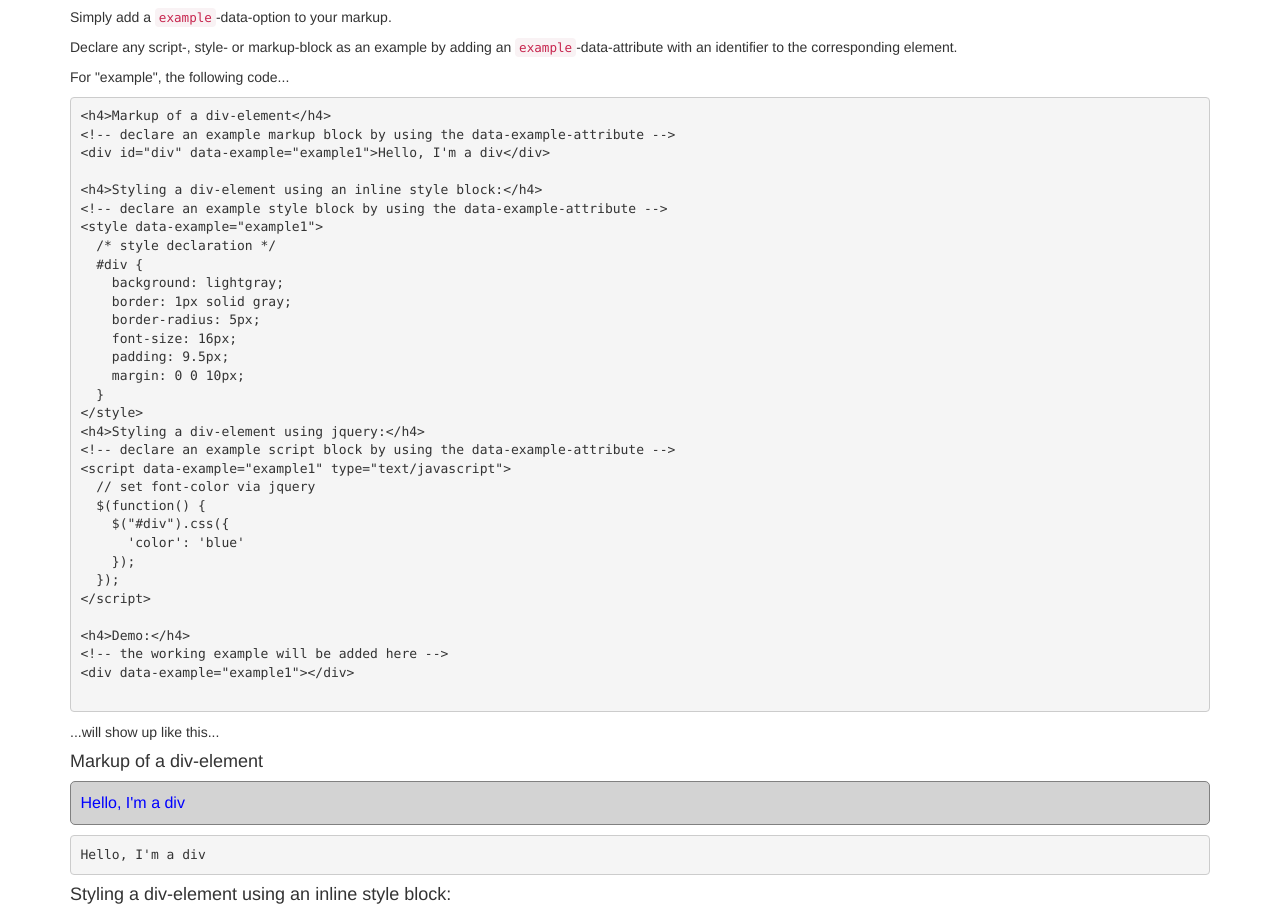
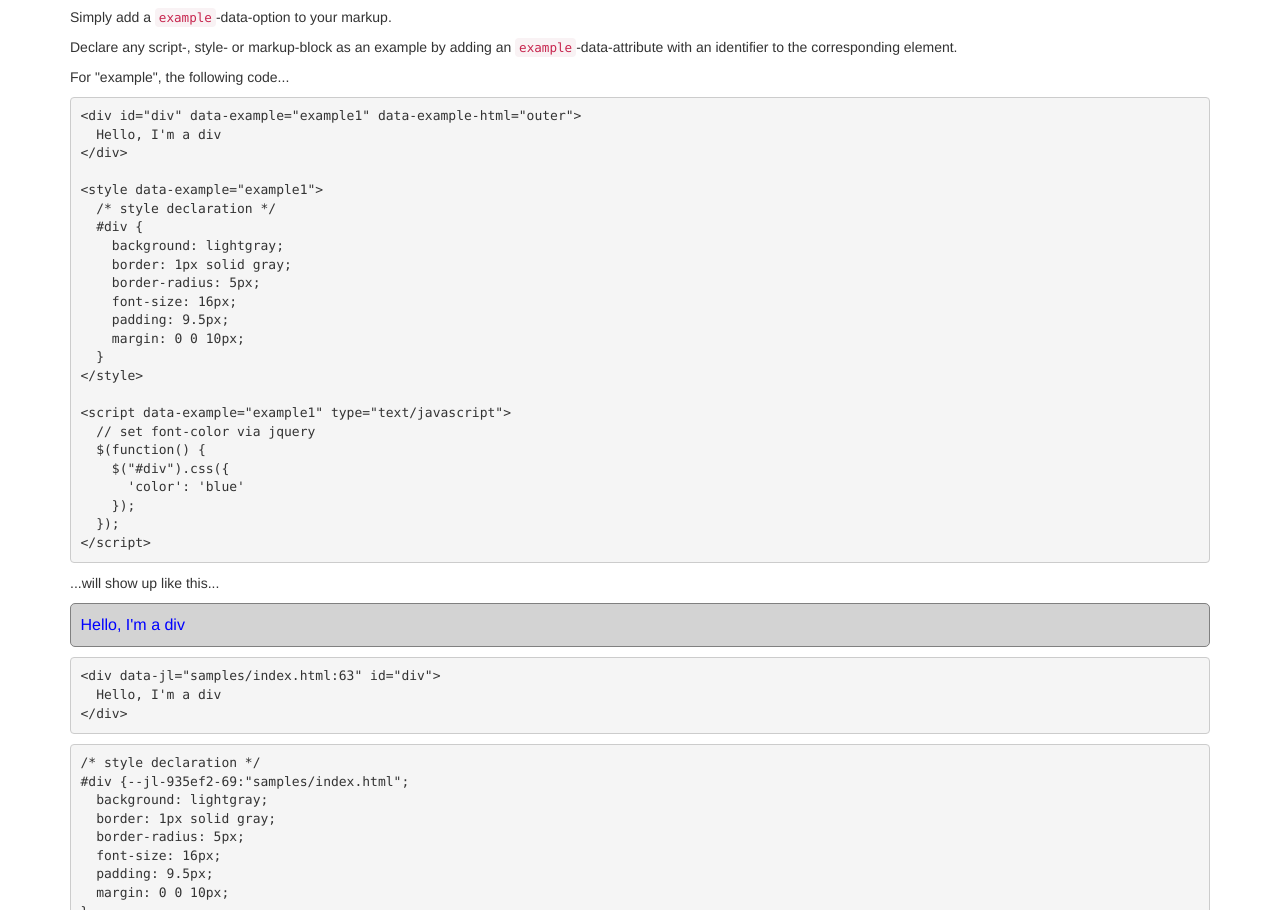
Before and after one commit to benignware-legacy/jquery-example, a plain HTML site: page samples/index.html in a window 1280 px wide. Shown: the part 182-1092 px from the top of the page. Drawn offline with nearby package versions, Linux system fonts and the light colour scheme.

Commit message:
updated example

```diff
--- a/samples/index.html
+++ b/samples/index.html
@@ -34,18 +34,36 @@
       <p>Declare any script-, style- or markup-block as an example by adding an <code>example</code>-data-attribute with an identifier to the corresponding element.</p>
 
       <p>For "example", the following code...</p>
-      <pre>&lt;h4&gt;Markup of a div-element&lt;/h4&gt;<br/>&lt;!-- declare an example markup block by using the data-example-attribute --&gt;<br/>&lt;div id=&quot;div&quot; data-example=&quot;example1&quot;&gt;Hello, I'm a div&lt;/div&gt;<br/>      <br/>&lt;h4&gt;Styling a div-element using an inline style block:&lt;/h4&gt;<br/>&lt;!-- declare an example style block by using the data-example-attribute --&gt;<br/>&lt;style data-example=&quot;example1&quot;&gt;<br/>  /* style declaration */<br/>  #div {<br/>    background: lightgray;<br/>    border: 1px solid gray;<br/>    border-radius: 5px;<br/>    font-size: 16px;<br/>    padding: 9.5px;<br/>    margin: 0 0 10px;<br/>  }   <br/>&lt;/style&gt;<br/>&lt;h4&gt;Styling a div-element using jquery:&lt;/h4&gt;<br/>&lt;!-- declare an example script block by using the data-example-attribute --&gt;<br/>&lt;script data-example=&quot;example1&quot; type=&quot;text/javascript&quot;&gt;<br/>  // set font-color via jquery<br/>  $(function() {<br/>    $(&quot;#div&quot;).css({<br/>      'color': 'blue'<br/>    });<br/>  });        <br/>&lt;/script&gt;<br/>      <br/>&lt;h4&gt;Demo:&lt;/h4&gt;<br/>&lt;!-- the working example will be added here --&gt;<br/>&lt;div data-example=&quot;example1&quot;&gt;&lt;/div&gt;
-      </pre>
+      <pre>&lt;div id=&quot;div&quot; data-example=&quot;example1&quot; data-example-html=&quot;outer&quot;&gt;
+  Hello, I'm a div
+&lt;/div&gt;
+
+&lt;style data-example=&quot;example1&quot;&gt;
+  /* style declaration */
+  #div {
+    background: lightgray;
+    border: 1px solid gray;
+    border-radius: 5px;
+    font-size: 16px;
+    padding: 9.5px;
+    margin: 0 0 10px;
+  }
+&lt;/style&gt;
+
+&lt;script data-example=&quot;example1&quot; type=&quot;text/javascript&quot;&gt;
+  // set font-color via jquery
+  $(function() {
+    $(&quot;#div&quot;).css({
+      'color': 'blue'
+    });
+  });
+&lt;/script&gt;</pre>
       <p>...will show up like this...</p>
 
-      <h4>Markup of a div-element</h4>
-      <!-- declare an example markup block by using the data-example-attribute -->
-      <div id="div" data-example="example1" data-example="outer">
+      <div id="div" data-example="example1" data-example-html="outer">
         Hello, I'm a div
       </div>
 
-      <h4>Styling a div-element using an inline style block:</h4>
-      <!-- declare an example style block by using the data-example-attribute -->
       <style data-example="example1">
         /* style declaration */
         #div {
@@ -57,8 +75,7 @@
           margin: 0 0 10px;
         }
       </style>
-      <h4>Styling a div-element using jquery:</h4>
-      <!-- declare an example script block by using the data-example-attribute -->
+
       <script data-example="example1" type="text/javascript">
         // set font-color via jquery
         $(function() {
@@ -68,10 +85,6 @@
         });
       </script>
 
-      <h4>Demo:</h4>
-      <!-- insert example markup here -->
-      <div data-example="example1"></div>
-
     </div>
 
   </body>
```
